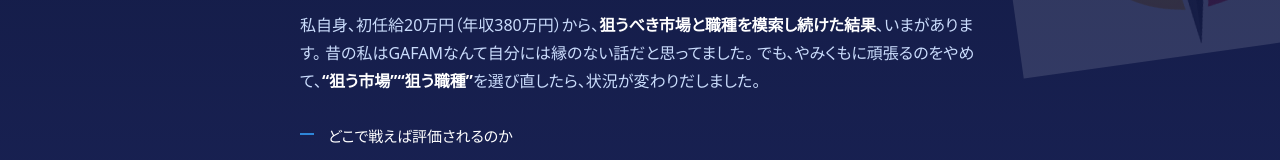
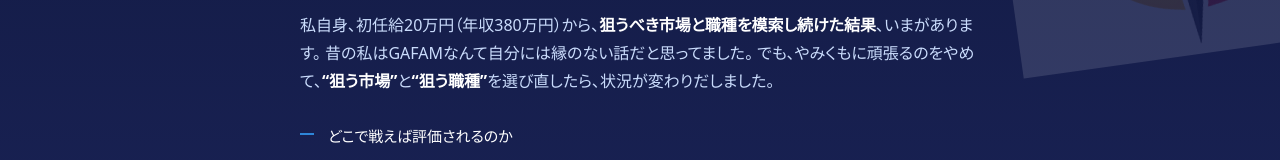
Before and after one commit to masarukita/career-compass, a plain HTML site: page career-compass/index.html in a window 1280 px wide. Shown: the part 416-576 px from the top of the page. Drawn offline with Linux system fonts and the light colour scheme.

```diff
--- a/career-compass/index.html
+++ b/career-compass/index.html
@@ -356,7 +356,7 @@
     <p class="lede">
       私自身、初任給20万円（年収380万円）から、<strong>狙うべき市場と職種を模索し続けた結果</strong>、いまがあります。
       昔の私はGAFAMなんて自分には縁のない話だと思ってました。
-      でも、やみくもに頑張るのをやめて、<strong>“狙う市場”“狙う職種”</strong>を選び直したら、状況が変わりだしました。
+      でも、やみくもに頑張るのをやめて、<strong>“狙う市場”</strong>と<strong>“狙う職種”</strong>を選び直したら、状況が変わりだしました。
     </p>
 
     <ul class="bullets" aria-label="考えてきたこと">
```
